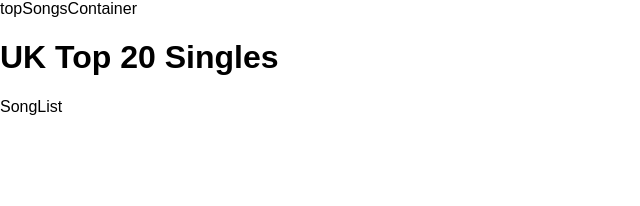
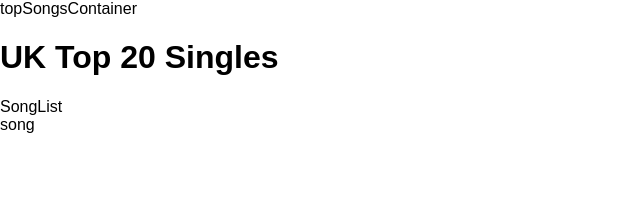
Before and after one commit to hdpuk86/itunes-react-app, a React (Create React App) app: page / in a window 1280 px wide. Shown: the top 206 px of the page, without its empty margins (0-640 px from the left). Built offline with nearby package versions, Linux system fonts and the light colour scheme.

Commit message:
adds Song component

```diff
--- /dev/null
+++ b/src/components/song.js
@@ -0,0 +1,15 @@
+import React from 'react';
+
+class Song extends React.Component {
+
+  render(){
+    return(
+      <div className="song">
+        song
+      </div>
+    )
+  }
+
+}
+
+export default Song;
--- a/src/components/songList.js
+++ b/src/components/songList.js
@@ -1,4 +1,5 @@
 import React from 'react';
+import Song from './song.js';
 
 class SongList extends React.Component {
 
@@ -6,6 +7,7 @@ class SongList extends React.Component {
     return(
       <div className="song-list">
         SongList
+        <Song/>
       </div>
     )
   }
```
